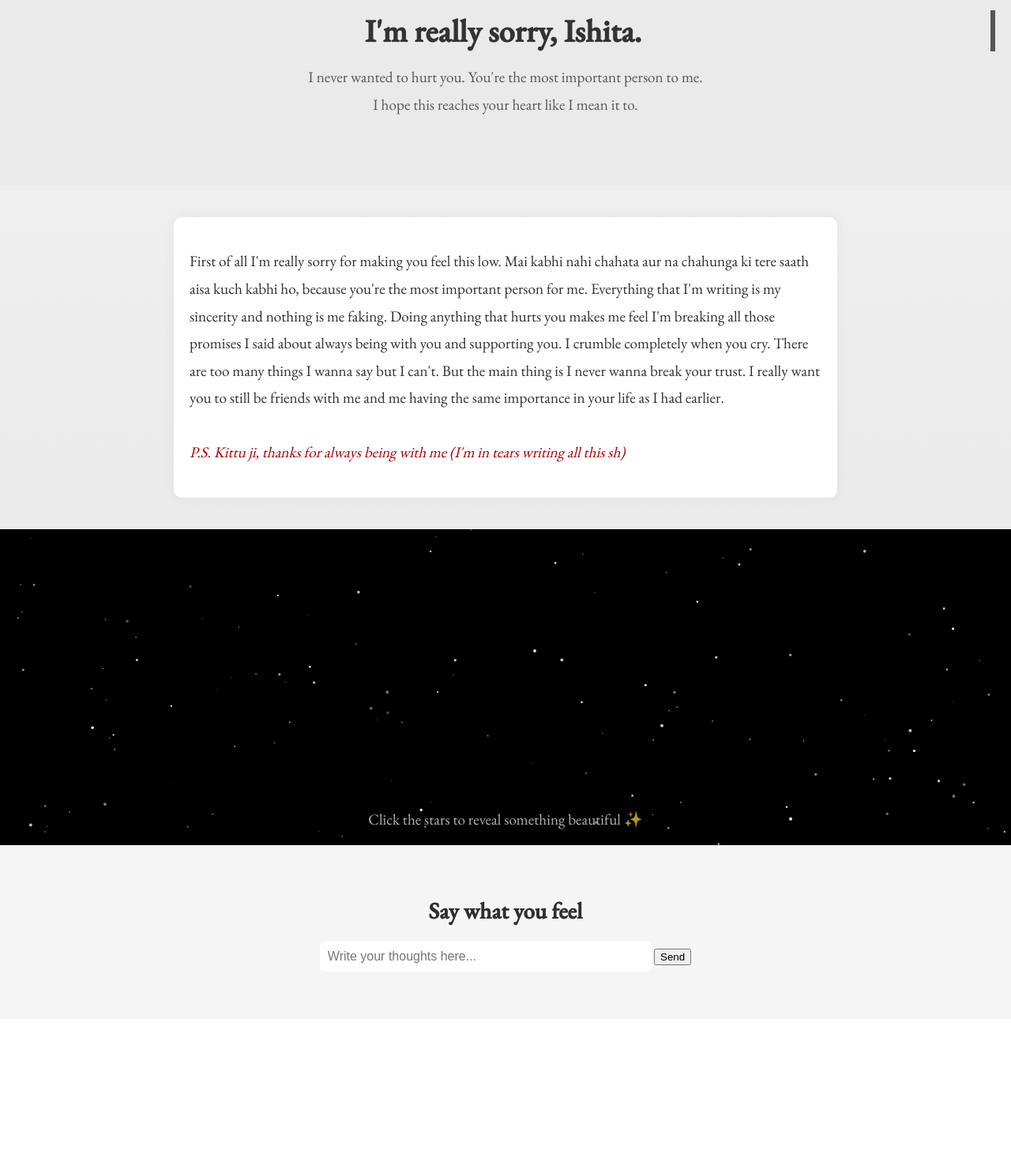
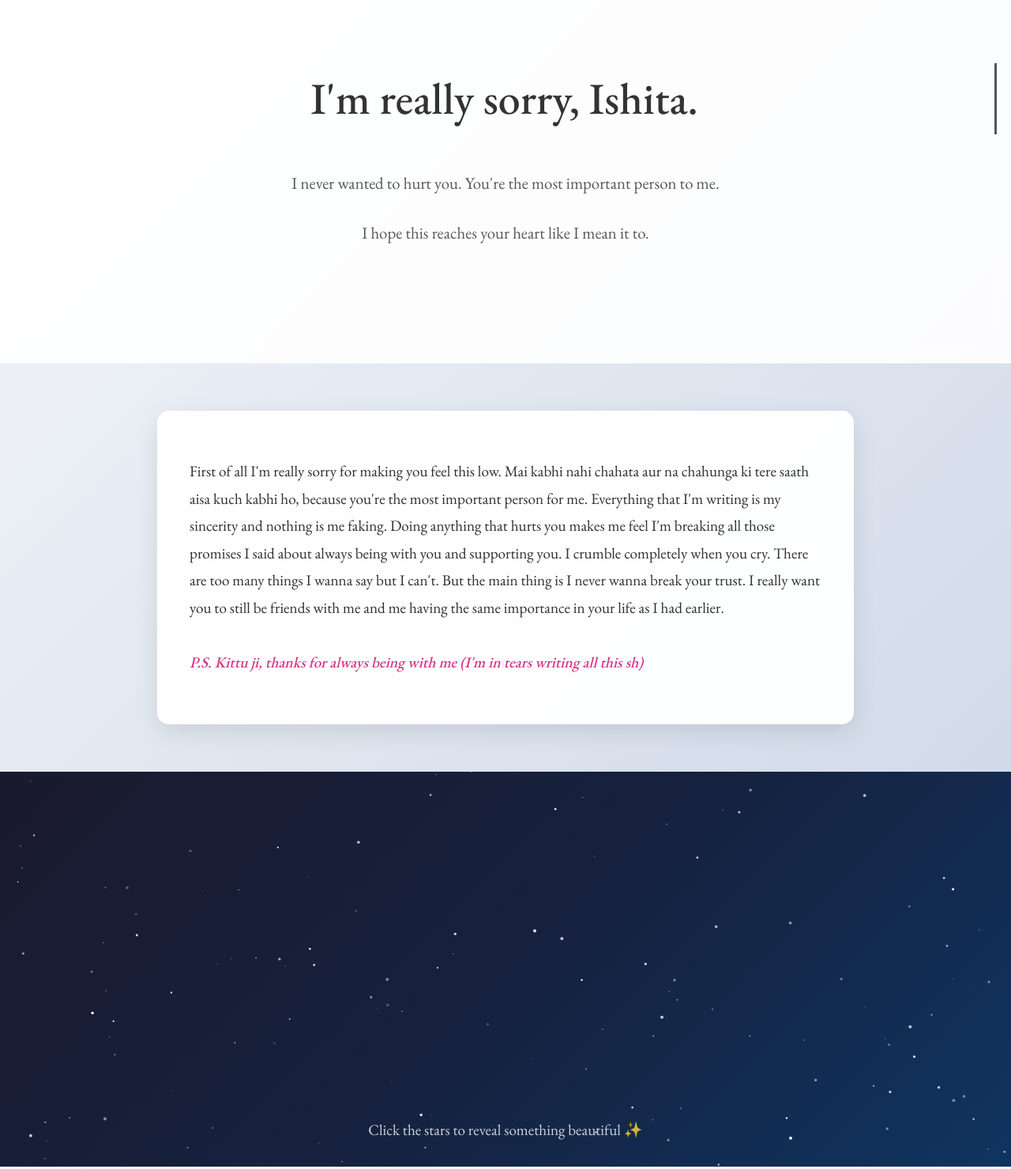
Before and after one commit to OfficialKaZe/ishita-apology, a plain HTML site: page index.html in a window 1280 px wide. Shown: the part 100-1580 px from the top of the page at 79% size. Before the commit the page ends 1390 px from the top, so only its background shows below. Drawn offline with nearby package versions, Linux system fonts and the light colour scheme.

Commit message:
Update style.css

```diff
--- a/style.css
+++ b/style.css
@@ -1,111 +1,249 @@
-
 body {
   margin: 0;
   font-family: 'EB Garamond', serif;
-  background: linear-gradient(to bottom, #f3f3f3, #e3e3e3);
+  background: linear-gradient(135deg, #f5f7fa 0%, #c3cfe2 100%);
   color: #2e2e2e;
   overflow-x: hidden;
+  line-height: 1.6;
 }
+
 main {
   padding: 0;
   margin: 0;
 }
+
 .hero {
   padding: 80px 20px;
   text-align: center;
-  background: #eaeaea;
+  background: rgba(255, 255, 255, 0.9);
+  backdrop-filter: blur(10px);
+  min-height: 50vh;
+  display: flex;
+  flex-direction: column;
+  justify-content: center;
+  align-items: center;
 }
+
 .hero h1 {
-  font-size: 2.5rem;
+  font-size: clamp(2rem, 5vw, 3.5rem);
   color: #333;
-  margin-bottom: 20px;
+  margin-bottom: 30px;
+  font-weight: 500;
 }
+
 .hero p {
-  font-size: 1.2rem;
+  font-size: clamp(1rem, 3vw, 1.3rem);
   color: #555;
-  margin: 10px 0;
+  margin: 15px 0;
+  max-width: 600px;
 }
+
+/* Smooth typewriter effect */
 .typewriter {
+  display: inline-block;
   overflow: hidden;
-  border-right: .15em solid #555;
+  border-right: 3px solid #555;
   white-space: nowrap;
-  animation: typing 3s steps(30, end), blink-caret .75s step-end infinite;
+  width: 0;
+  animation:
+    typing 4s steps(40, end) forwards,
+    blink 1s step-end infinite;
 }
+
 @keyframes typing {
-  from { width: 0 }
-  to { width: 100% }
+  0% { width: 0; }
+  100% { width: 100%; }
 }
-@keyframes blink-caret {
-  from, to { border-color: transparent }
-  50% { border-color: #555 }
+
+@keyframes blink {
+  0%, 50% { border-color: #555; }
+  51%, 100% { border-color: transparent; }
 }
+
 .fade-in {
   opacity: 0;
-  animation: fadeIn 3s ease-in forwards;
+  transform: translateY(20px);
+  animation: fadeInUp 2s ease-out forwards;
 }
+
 .fade-in.delay {
-  animation-delay: 2s;
+  animation-delay: 3s;
 }
-@keyframes fadeIn {
+
+@keyframes fadeInUp {
   to {
     opacity: 1;
+    transform: translateY(0);
   }
 }
+
 .apology-letter {
   max-width: 800px;
-  margin: 40px auto;
-  padding: 20px;
-  font-size: 1.2rem;
+  margin: 60px auto;
+  padding: 40px;
+  font-size: clamp(1rem, 2.5vw, 1.2rem);
   line-height: 1.8;
-  background: white;
-  border-radius: 10px;
-  box-shadow: 0 0 15px rgba(0,0,0,0.05);
+  background: rgba(255, 255, 255, 0.95);
+  border-radius: 15px;
+  box-shadow: 0 10px 30px rgba(0,0,0,0.1);
+  backdrop-filter: blur(10px);
+  border: 1px solid rgba(255, 255, 255, 0.2);
 }
+
 .apology-letter em {
-  color: #aa0000;
+  color: #d63384;
+  font-weight: 500;
 }
+
 .constellation-section {
   position: relative;
-  height: 400px;
-  background: black;
+  height: 500px;
+  background: linear-gradient(135deg, #1a1a2e 0%, #16213e 50%, #0f3460 100%);
   overflow: hidden;
+  display: flex;
+  align-items: center;
+  justify-content: center;
 }
+
 #starCanvas {
   width: 100%;
   height: 100%;
   display: block;
+  cursor: pointer;
+  transition: opacity 0.3s ease;
 }
+
+#starCanvas:hover {
+  opacity: 0.8;
+}
+
 #constellationText {
   position: absolute;
-  bottom: 20px;
+  bottom: 30px;
   width: 100%;
   text-align: center;
   font-size: 1.2rem;
-  color: white;
-  opacity: 0.7;
+  color: rgba(255, 255, 255, 0.8);
   font-family: 'EB Garamond', serif;
+  pointer-events: none;
+  transition: all 0.5s ease;
 }
+
+#constellationText.hidden {
+  opacity: 0;
+  transform: translateY(20px);
+}
+
 .ai-letter-section {
-  padding: 40px 20px;
+  padding: 60px 20px;
   text-align: center;
-  background: #f5f5f5;
+  background: rgba(255, 255, 255, 0.9);
+  backdrop-filter: blur(10px);
 }
+
 .ai-letter-section h2 {
   font-family: 'EB Garamond', serif;
-  font-size: 1.8rem;
+  font-size: clamp(1.5rem, 4vw, 2.2rem);
+  margin-bottom: 30px;
+  color: #333;
+  font-weight: 500;
+}
+
+#userEmotion {
+  padding: 15px 20px;
+  width: 90%;
+  max-width: 500px;
+  border: 2px solid #e0e0e0;
+  border-radius: 25px;
+  font-size: 1.1rem;
+  font-family: 'EB Garamond', serif;
+  background: rgba(255, 255, 255, 0.9);
+  transition: all 0.3s ease;
   margin-bottom: 20px;
 }
-#userEmotion {
-  padding: 10px;
-  width: 80%;
-  max-width: 400px;
+
+#userEmotion:focus {
+  outline: none;
+  border-color: #667eea;
+  box-shadow: 0 0 0 3px rgba(102, 126, 234, 0.1);
+}
+
+button {
+  padding: 12px 30px;
+  background: linear-gradient(135deg, #667eea 0%, #764ba2 100%);
+  color: white;
   border: none;
-  border-radius: 6px;
-  font-size: 1rem;
+  border-radius: 25px;
+  font-size: 1.1rem;
+  font-family: 'EB Garamond', serif;
+  cursor: pointer;
+  transition: all 0.3s ease;
+  box-shadow: 0 4px 15px rgba(102, 126, 234, 0.3);
 }
+
+button:hover {
+  transform: translateY(-2px);
+  box-shadow: 0 6px 20px rgba(102, 126, 234, 0.4);
+}
+
+button:active {
+  transform: translateY(0);
+}
+
 #emotionResponse {
-  margin-top: 20px;
+  margin-top: 30px;
   font-style: italic;
-  color: #3a3a3a;
-  font-size: 1.1rem;
+  color: #555;
+  font-size: clamp(1rem, 2.5vw, 1.2rem);
+  max-width: 600px;
+  margin-left: auto;
+  margin-right: auto;
+  padding: 20px;
+  background: rgba(255, 255, 255, 0.7);
+  border-radius: 15px;
+  min-height: 60px;
+  display: flex;
+  align-items: center;
+  justify-content: center;
+  opacity: 0;
+  transform: translateY(20px);
+  transition: all 0.5s ease;
 }
+
+#emotionResponse.show {
+  opacity: 1;
+  transform: translateY(0);
+}
+
+/* Heart animation for constellation reveal */
+.heart-message {
+  color: #ff6b9d;
+  font-size: 2.5rem;
+  text-shadow: 0 0 20px rgba(255, 107, 157, 0.5);
+  animation: heartbeat 2s ease-in-out infinite;
+}
+
+@keyframes heartbeat {
+  0%, 100% { transform: scale(1); }
+  50% { transform: scale(1.1); }
+}
+
+/* Responsive design */
+@media (max-width: 768px) {
+  .hero {
+    padding: 60px 15px;
+  }
+
+  .apology-letter {
+    margin: 40px 15px;
+    padding: 25px;
+  }
+
+  .constellation-section {
+    height: 350px;
+  }
+
+  .ai-letter-section {
+    padding: 40px 15px;
+  }
+}
```
